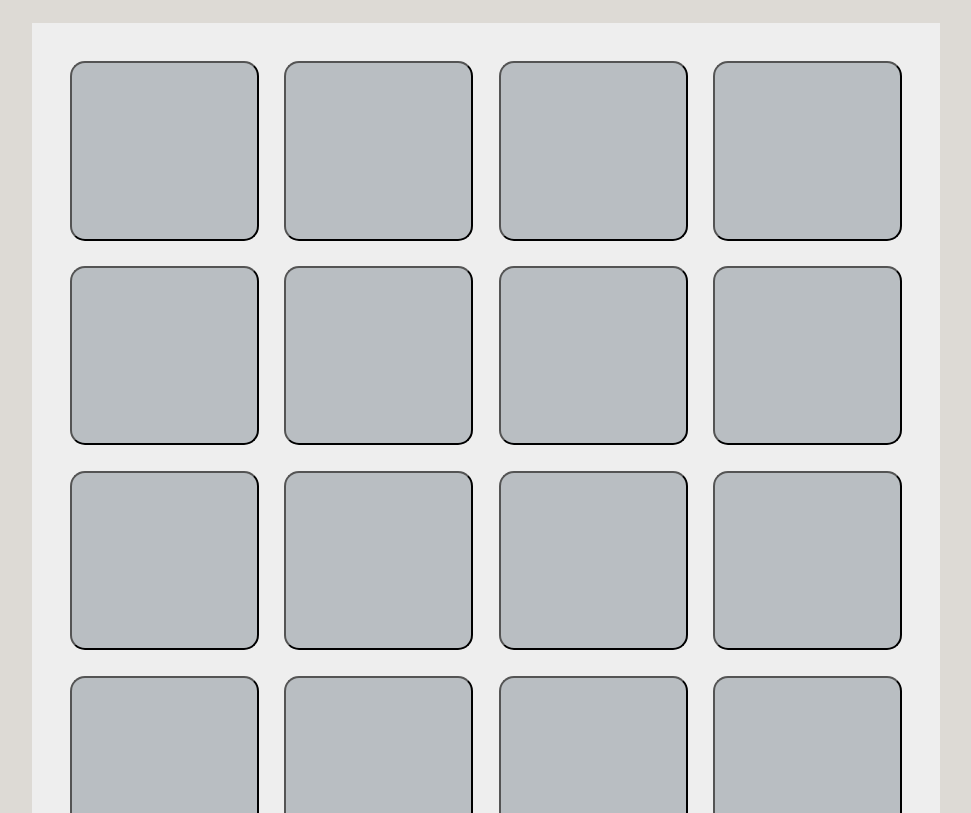
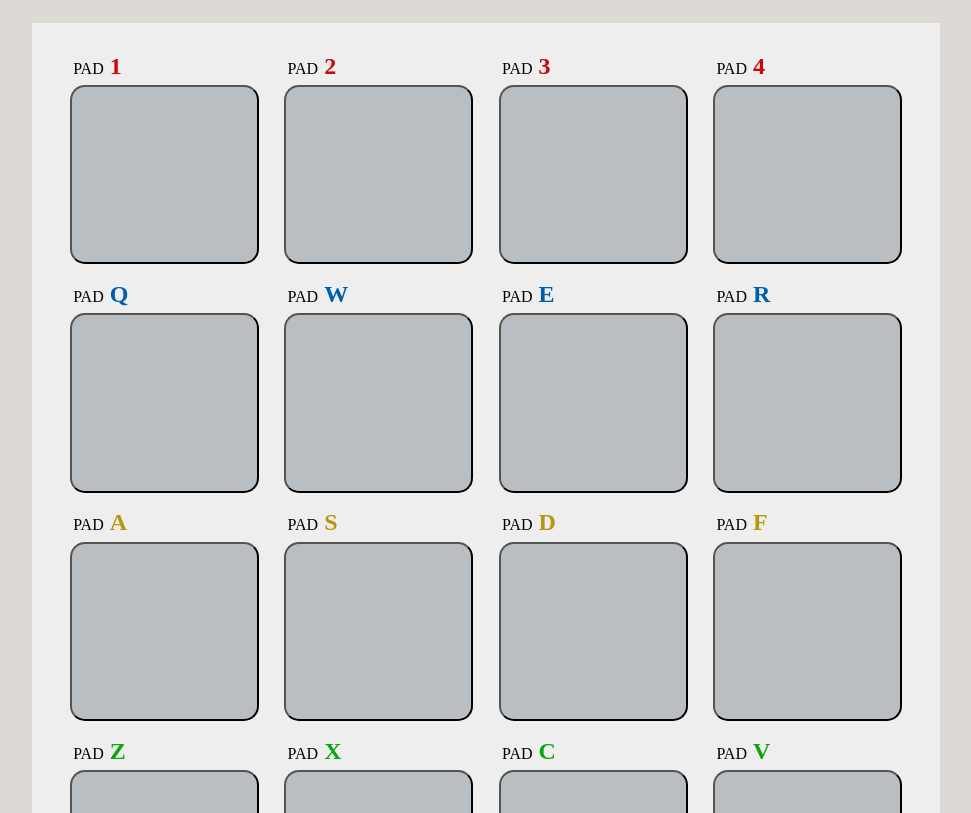
Before and after one commit to zannijp/kadai04_chat, a plain HTML site: page index.html in a window 1280 px wide. Shown: the part 139-952 px from the top of the page, without its empty margins (154-1125 px from the left). Drawn offline with nearby package versions, Linux system fonts and the light colour scheme; a web font is replaced by a local one.

Commit message:
キー削除

```diff
--- a/index.html
+++ b/index.html
@@ -19,13 +19,13 @@
             from "https://www.gstatic.com/firebasejs/9.1.0/firebase-database.js";
         // Your web app's Firebase configuration
         const firebaseConfig = {
-            apiKey: "AIzaSyDX5_6yhvWPxgLShkSSOKLKIqHfdco3JA8",
-            authDomain: "kadai04chat-50f6b.firebaseapp.com",
-            databaseURL: "https://kadai04chat-50f6b-default-rtdb.firebaseio.com",
-            projectId: "kadai04chat-50f6b",
-            storageBucket: "kadai04chat-50f6b.appspot.com",
-            messagingSenderId: "799782573356",
-            appId: "1:799782573356:web:031e39254f015397adc889"
+            apiKey: "",
+            authDomain: "",
+            databaseURL: "",
+            projectId: "",
+            storageBucket: "",
+            messagingSenderId: "",
+            appId: ""
         };
         const app = initializeApp(firebaseConfig);
         const db = getDatabase(app); //RealtimeDBに接続
--- a/js/app.js
+++ b/js/app.js
@@ -203,7 +203,7 @@ const padA1html = `
 <button onclick="copyA1()">${padA1val}</button>
 `;
 if (padA1val === null) {
-    $("#padA1").html("<button></button>");
+    $("#padA1").html("<p class='padText'>PAD<span>1</span></p><button></button>");
 } else {
     $("#padA1").html(padA1html);
 }
@@ -215,7 +215,7 @@ const padA2html = `
 <button onclick="copyA2()">${padA2val}</button>
 `;
 if (padA2val === null) {
-    $("#padA2").html("<button></button>");
+    $("#padA2").html("<p class='padText'>PAD<span>2</span></p><button></button>");
 } else {
     $("#padA2").html(padA2html);
 }
@@ -227,7 +227,7 @@ const padA3html = `
 <button onclick="copyA3()">${padA3val}</button>
 `;
 if (padA3val === null) {
-    $("#padA3").html("<button></button>");
+    $("#padA3").html("<p class='padText'>PAD<span>3</span></p><button></button>");
 } else {
     $("#padA3").html(padA3html);
 }
@@ -239,7 +239,7 @@ const padA4html = `
 <button onclick="copyA4()">${padA4val}</button>
 `;
 if (padA4val === null) {
-    $("#padA4").html("<button></button>");
+    $("#padA4").html("<p class='padText'>PAD<span>4</span></p><button></button>");
 } else {
     $("#padA4").html(padA4html);
 }
@@ -251,7 +251,7 @@ const padA5html = `
 <button onclick="copyA5()">${padA5val}</button>
 `;
 if (padA5val === null) {
-    $("#padA5").html("<button></button>");
+    $("#padA5").html("<p class='padText'>PAD<span>Q</span></p><button></button>");
 } else {
     $("#padA5").html(padA5html);
 }
@@ -263,7 +263,7 @@ const padA6html = `
 <button onclick="copyA6()">${padA6val}</button>
 `;
 if (padA6val === null) {
-    $("#padA6").html("<button></button>");
+    $("#padA6").html("<p class='padText'>PAD<span>W</span></p><button></button>");
 } else {
     $("#padA6").html(padA6html);
 }
@@ -275,7 +275,7 @@ const padA7html = `
 <button onclick="copyA7()">${padA7val}</button>
 `;
 if (padA7val === null) {
-    $("#padA7").html("<button></button>");
+    $("#padA7").html("<p class='padText'>PAD<span>E</span></p><button></button>");
 } else {
     $("#padA7").html(padA7html);
 }
@@ -287,7 +287,7 @@ const padA8html = `
 <button onclick="copyA8()">${padA8val}</button>
 `;
 if (padA8val === null) {
-    $("#padA8").html("<button></button>");
+    $("#padA8").html("<p class='padText'>PAD<span>R</span></p><button></button>");
 } else {
     $("#padA8").html(padA8html);
 }
@@ -299,7 +299,7 @@ const padA9html = `
 <button onclick="copyA9()">${padA9val}</button>
 `;
 if (padA9val === null) {
-    $("#padA9").html("<button></button>");
+    $("#padA9").html("<p class='padText'>PAD<span>A</span></p><button></button>");
 } else {
     $("#padA9").html(padA9html);
 }
@@ -311,7 +311,7 @@ const padA10html = `
 <button onclick="copyA10()">${padA10val}</button>
 `;
 if (padA10val === null) {
-    $("#padA10").html("<button></button>");
+    $("#padA10").html("<p class='padText'>PAD<span>S</span></p><button></button>");
 } else {
     $("#padA10").html(padA10html);
 }
@@ -323,7 +323,7 @@ const padA11html = `
 <button onclick="copyA11()">${padA11val}</button>
 `;
 if (padA11val === null) {
-    $("#padA11").html("<button></button>");
+    $("#padA11").html("<p class='padText'>PAD<span>D</span></p><button></button>");
 } else {
     $("#padA11").html(padA11html);
 }
@@ -335,7 +335,7 @@ const padA12html = `
 <button onclick="copyA12()">${padA12val}</button>
 `;
 if (padA12val === null) {
-    $("#padA12").html("<button></button>");
+    $("#padA12").html("<p class='padText'>PAD<span>F</span></p><button></button>");
 } else {
     $("#padA12").html(padA12html);
 }
@@ -347,7 +347,7 @@ const padA13html = `
 <button onclick="copyA13()">${padA13val}</button>
 `;
 if (padA13val === null) {
-    $("#padA13").html("<button></button>");
+    $("#padA13").html("<p class='padText'>PAD<span>Z</span></p><button></button>");
 } else {
     $("#padA13").html(padA13html);
 }
@@ -359,7 +359,7 @@ const padA14html = `
 <button onclick="copyA14()">${padA14val}</button>
 `;
 if (padA14val === null) {
-    $("#padA14").html("<button></button>");
+    $("#padA14").html("<p class='padText'>PAD<span>X</span></p><button></button>");
 } else {
     $("#padA14").html(padA14html);
 }
@@ -371,7 +371,7 @@ const padA15html = `
 <button onclick="copyA15()">${padA15val}</button>
 `;
 if (padA15val === null) {
-    $("#padA15").html("<button></button>");
+    $("#padA15").html("<p class='padText'>PAD<span>C</span></p><button></button>");
 } else {
     $("#padA15").html(padA15html);
 }
@@ -383,7 +383,7 @@ const padA16html = `
 <button onclick="copyA16()">${padA16val}</button>
 `;
 if (padA16val === null) {
-    $("#padA16").html("<button></button>");
+    $("#padA16").html("<p class='padText'>PAD<span>V</span></p><button></button>");
 } else {
     $("#padA16").html(padA16html);
 }
```
